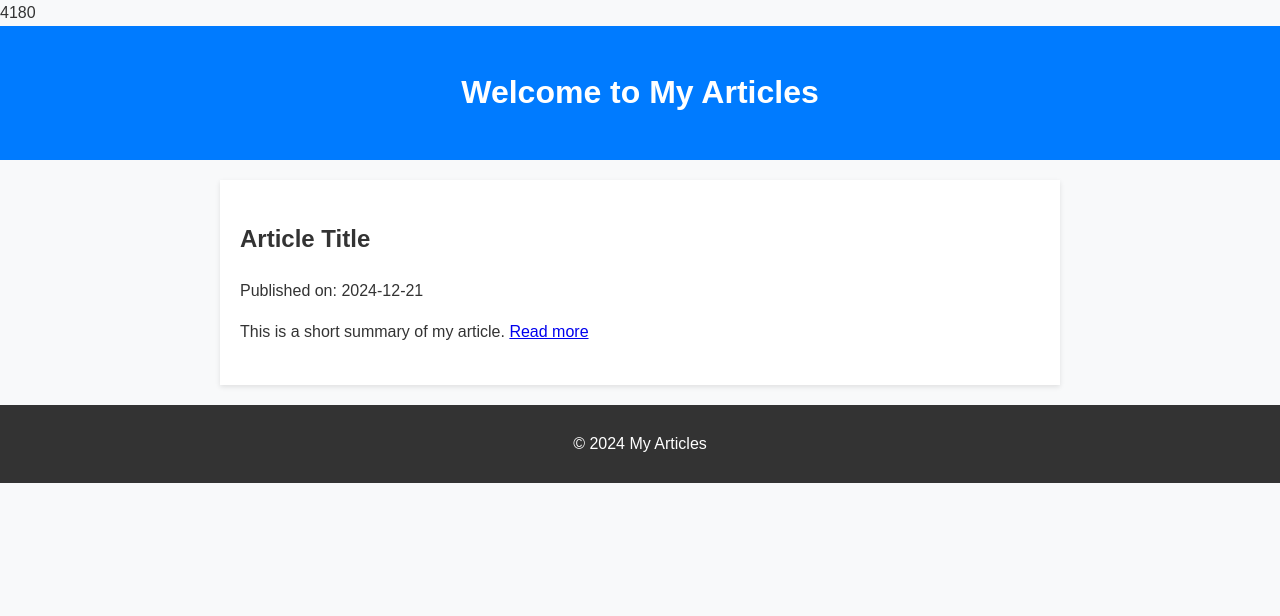
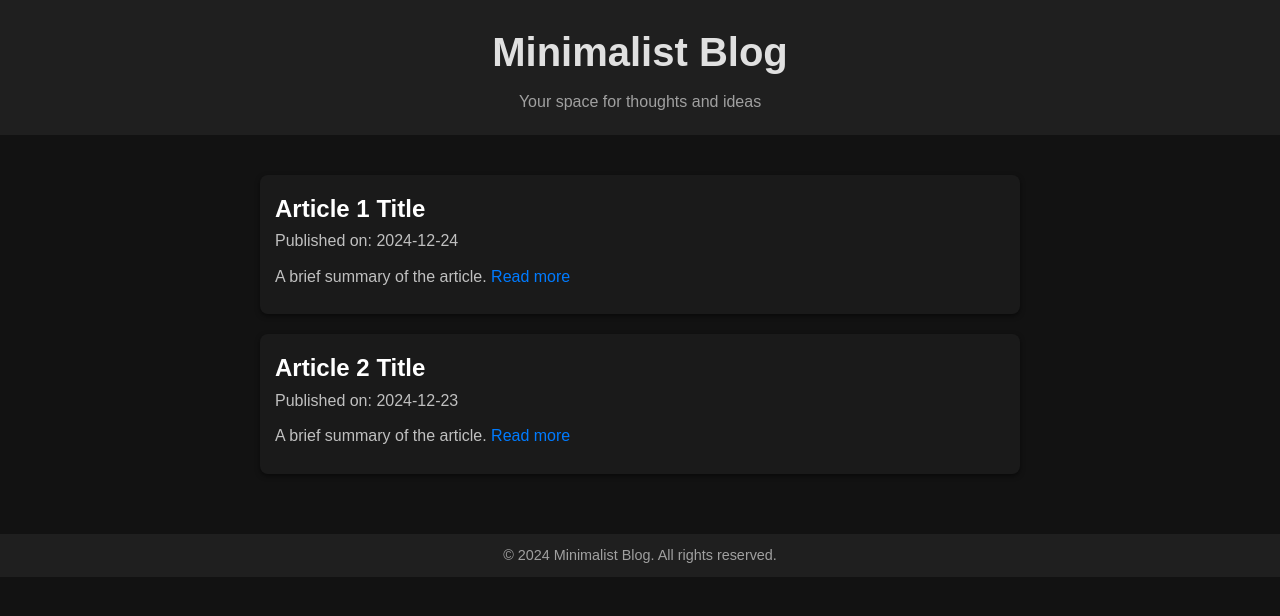
Before and after one commit to darshandeva/my_articles, a plain HTML site: page index.html in a window 1280 px wide. Drawn offline with Linux system fonts and the light colour scheme.

Commit message:
Update index.html

```diff
--- a/index.html
+++ b/index.html
@@ -1,25 +1,105 @@
-4180
 <!DOCTYPE html>
 <html lang="en">
 <head>
     <meta charset="UTF-8">
     <meta name="viewport" content="width=device-width, initial-scale=1.0">
-  <title>My Articles</title>
-  <link rel="stylesheet" href="styles.css">
+    <title>Minimalist Blog</title>
+    <style>
+        /* General Reset */
+        * {
+            margin: 0;
+            padding: 0;
+            box-sizing: border-box;
+        }
+
+        body {
+            font-family: 'Arial', sans-serif;
+            color: #e0e0e0;
+            background-color: #121212; /* Deep Black Background */
+            margin: 0;
+            padding: 0;
+            line-height: 1.6;
+        }
+
+        header {
+            background-color: #1f1f1f; /* Matte Dark Gray */
+            color: #e0e0e0; /* Light Gray */
+            padding: 20px;
+            text-align: center;
+        }
+
+        header h1 {
+            font-size: 2.5rem;
+            margin-bottom: 5px;
+        }
+
+        header p {
+            font-size: 1rem;
+            color: #a0a0a0; /* Muted Gray */
+        }
+
+        main {
+            max-width: 800px;
+            margin: 20px auto;
+            padding: 20px;
+        }
+
+        article {
+            margin-bottom: 20px;
+            padding: 15px;
+            background-color: #1a1a1a; /* Slightly Lighter Black */
+            border-radius: 8px;
+            box-shadow: 0 2px 5px rgba(0, 0, 0, 0.5);
+        }
+
+        article h2 {
+            font-size: 1.5rem;
+            color: #ffffff; /* Pure White */
+        }
+
+        article p {
+            font-size: 1rem;
+            color: #c0c0c0; /* Soft Gray */
+            margin-bottom: 10px;
+        }
+
+        article a {
+            color: #007bff; /* Soft Blue */
+            text-decoration: none;
+        }
+
+        article a:hover {
+            text-decoration: underline;
+        }
+
+        footer {
+            text-align: center;
+            padding: 10px;
+            background-color: #1f1f1f;
+            color: #a0a0a0;
+            font-size: 0.9rem;
+        }
+    </style>
 </head>
 <body>
     <header>
-    <h1>Welcome to My Articles</h1>
+        <h1>Minimalist Blog</h1>
+        <p>Your space for thoughts and ideas</p>
     </header>
     <main>
         <article>
-      <h2>Article Title</h2>
-      <p>Published on: <time>2024-12-21</time></p>
-      <p>This is a short summary of my article. <a href="article1.html">Read more</a></p>
+            <h2>Article 1 Title</h2>
+            <p>Published on: <time>2024-12-24</time></p>
+            <p>A brief summary of the article. <a href="article1.html">Read more</a></p>
+        </article>
+        <article>
+            <h2>Article 2 Title</h2>
+            <p>Published on: <time>2024-12-23</time></p>
+            <p>A brief summary of the article. <a href="article2.html">Read more</a></p>
         </article>
     </main>
     <footer>
-    <p>&copy; 2024 My Articles</p>
+        <p>&copy; 2024 Minimalist Blog. All rights reserved.</p>
     </footer>
 </body>
 </html>
```
Lines whose indentation alone changed are shown as unchanged.
